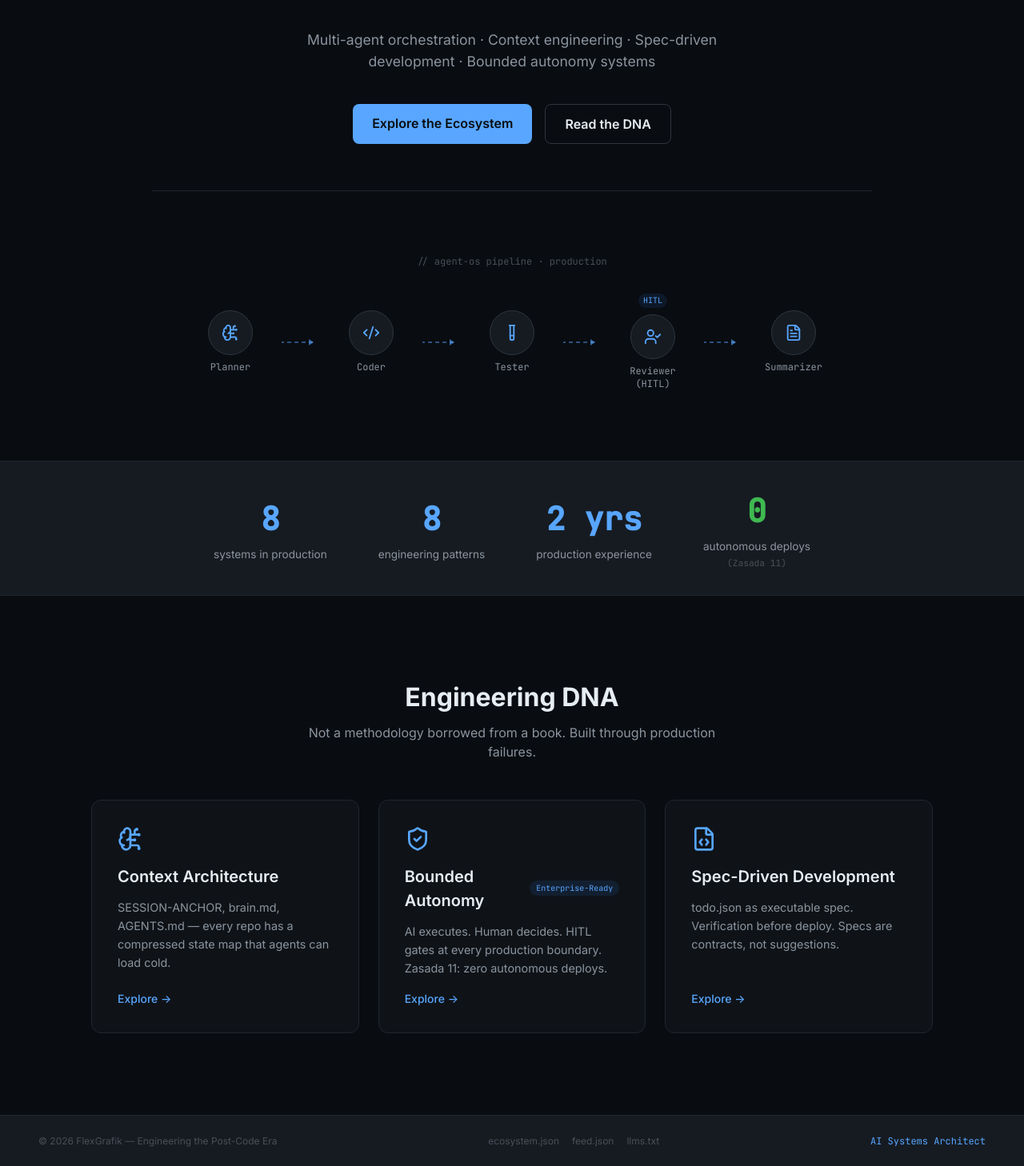
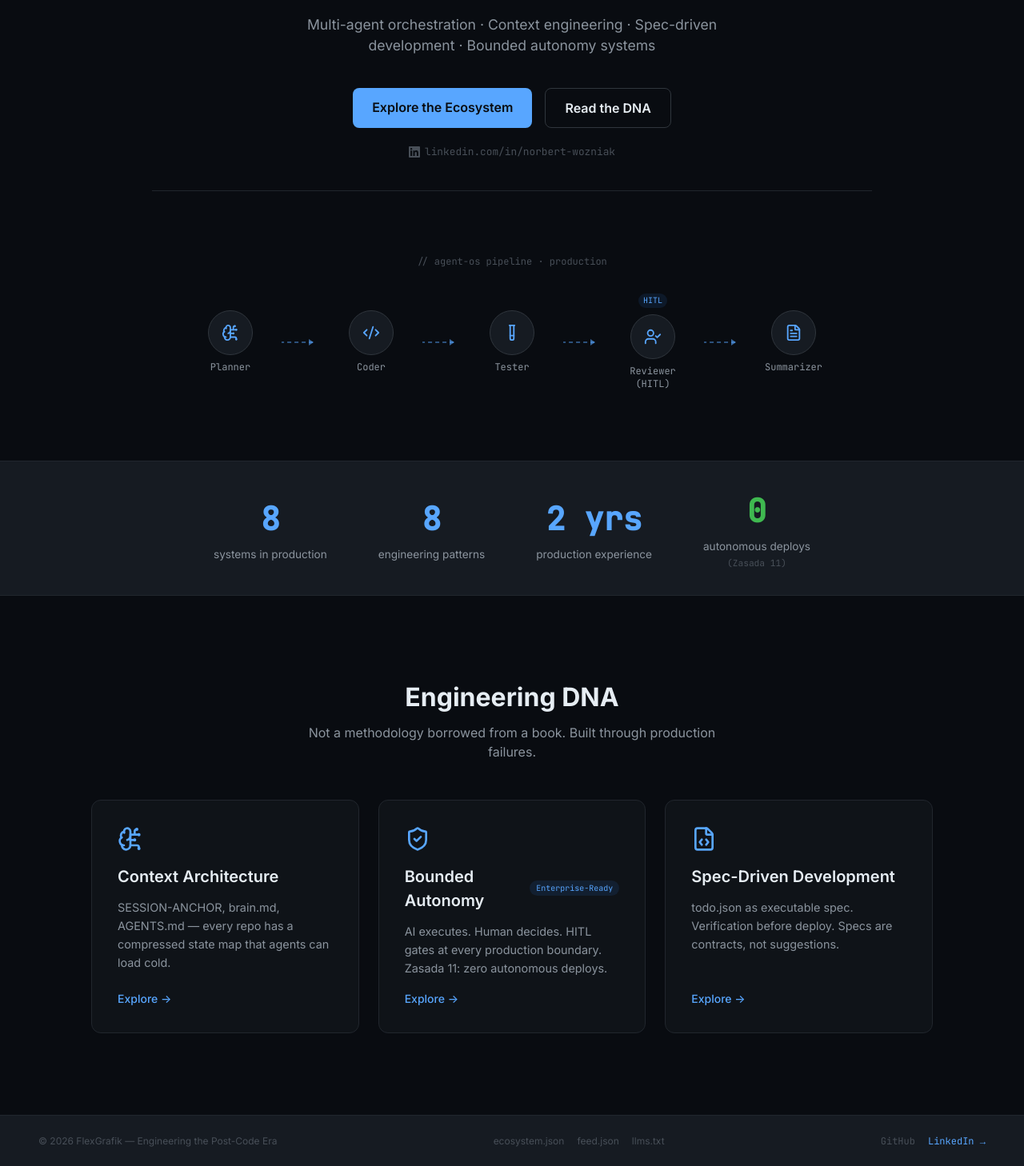
Before and after one commit to wozniaknorbert95-del/portfolio, a Next.js app: page / in a window 1280 px wide. Shown: the part 562-2020 px from the top of the page at 80% size. Built offline with nearby package versions, Linux system fonts and the light colour scheme.

Commit message:
feat: LinkedIn CTA on Hero + Footer with GitHub link

```diff
--- a/src/components/home/Hero.tsx
+++ b/src/components/home/Hero.tsx
@@ -121,6 +121,29 @@
           Read the DNA
         </Link>
       </motion.div>
+
+      <motion.a
+        {...anim(1.2)}
+        href="https://www.linkedin.com/in/norbert-wozniak-172b76367/"
+        target="_blank"
+        rel="noopener noreferrer"
+        className="font-mono no-underline transition-colors"
+        style={{
+          marginTop: '1.25rem',
+          fontSize: '0.8rem',
+          color: 'var(--color-text-muted)',
+          display: 'flex',
+          alignItems: 'center',
+          gap: 6,
+        }}
+        onMouseEnter={(e) => (e.currentTarget.style.color = 'var(--color-accent)')}
+        onMouseLeave={(e) => (e.currentTarget.style.color = 'var(--color-text-muted)')}
+      >
+        <svg width="14" height="14" viewBox="0 0 24 24" fill="currentColor">
+          <path d="M20.447 20.452h-3.554v-5.569c0-1.328-.027-3.037-1.852-3.037-1.853 0-2.136 1.445-2.136 2.939v5.667H9.351V9h3.414v1.561h.046c.477-.9 1.637-1.85 3.37-1.85 3.601 0 4.267 2.37 4.267 5.455v6.286zM5.337 7.433a2.062 2.062 0 0 1-2.063-2.065 2.064 2.064 0 1 1 2.063 2.065zm1.782 13.019H3.555V9h3.564v11.452zM22.225 0H1.771C.792 0 0 .774 0 1.729v20.542C0 23.227.792 24 1.771 24h20.451C23.2 24 24 23.227 24 22.271V1.729C24 .774 23.2 0 22.222 0h.003z"/>
+        </svg>
+        linkedin.com/in/norbert-wozniak
+      </motion.a>
     </section>
   );
 }
--- a/src/components/shared/Footer.tsx
+++ b/src/components/shared/Footer.tsx
@@ -7,6 +7,8 @@
   { href: '/log/feed.json', label: 'feed.json' },
   { href: '/llms.txt', label: 'llms.txt' },
 ];
+
+const LINKEDIN_URL = 'https://www.linkedin.com/in/norbert-wozniak-172b76367/';
 
 export default function Footer() {
   return (
@@ -37,12 +39,30 @@
         ))}
       </div>
 
-      <span
-        className="text-xs font-mono hidden md:inline"
-        style={{ color: 'var(--color-accent)' }}
-      >
-        AI Systems Architect
-      </span>
+      <div className="hidden md:flex items-center gap-4">
+        <a
+          href="https://github.com/FlexGrafik"
+          target="_blank"
+          rel="noopener noreferrer"
+          className="text-xs font-mono transition-colors"
+          style={{ color: 'var(--color-text-muted)', textDecoration: 'none' }}
+          onMouseEnter={(e) => (e.currentTarget.style.color = 'var(--color-accent)')}
+          onMouseLeave={(e) => (e.currentTarget.style.color = 'var(--color-text-muted)')}
+        >
+          GitHub
+        </a>
+        <a
+          href={LINKEDIN_URL}
+          target="_blank"
+          rel="noopener noreferrer"
+          className="text-xs font-mono transition-colors"
+          style={{ color: 'var(--color-accent)', textDecoration: 'none' }}
+          onMouseEnter={(e) => (e.currentTarget.style.filter = 'brightness(1.2)')}
+          onMouseLeave={(e) => (e.currentTarget.style.filter = 'brightness(1)')}
+        >
+          LinkedIn →
+        </a>
+      </div>
     </footer>
   );
 }
```
